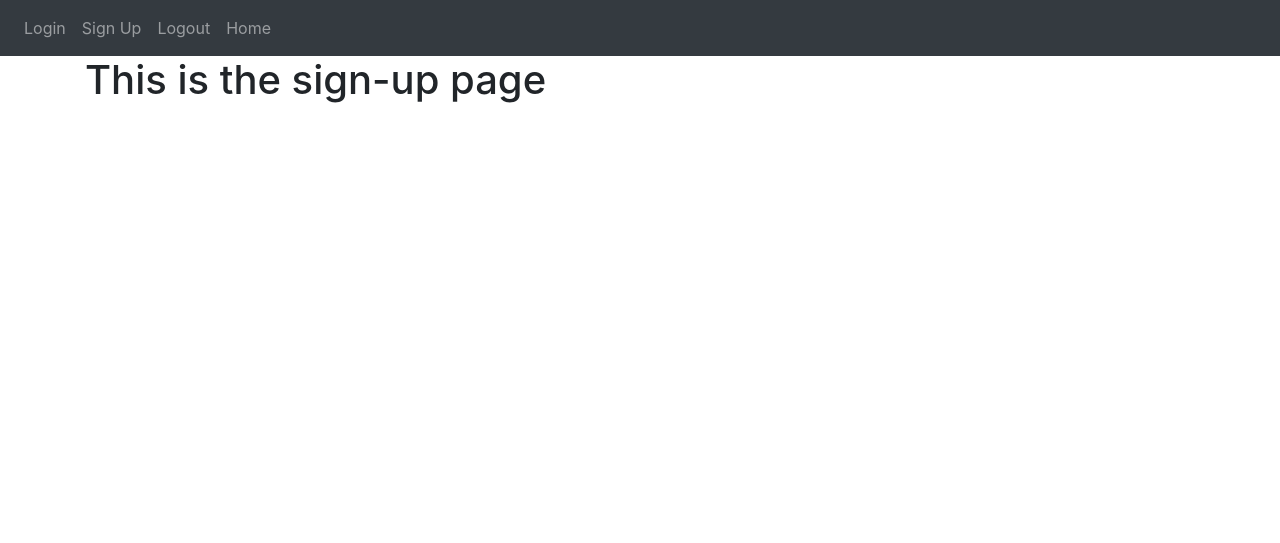
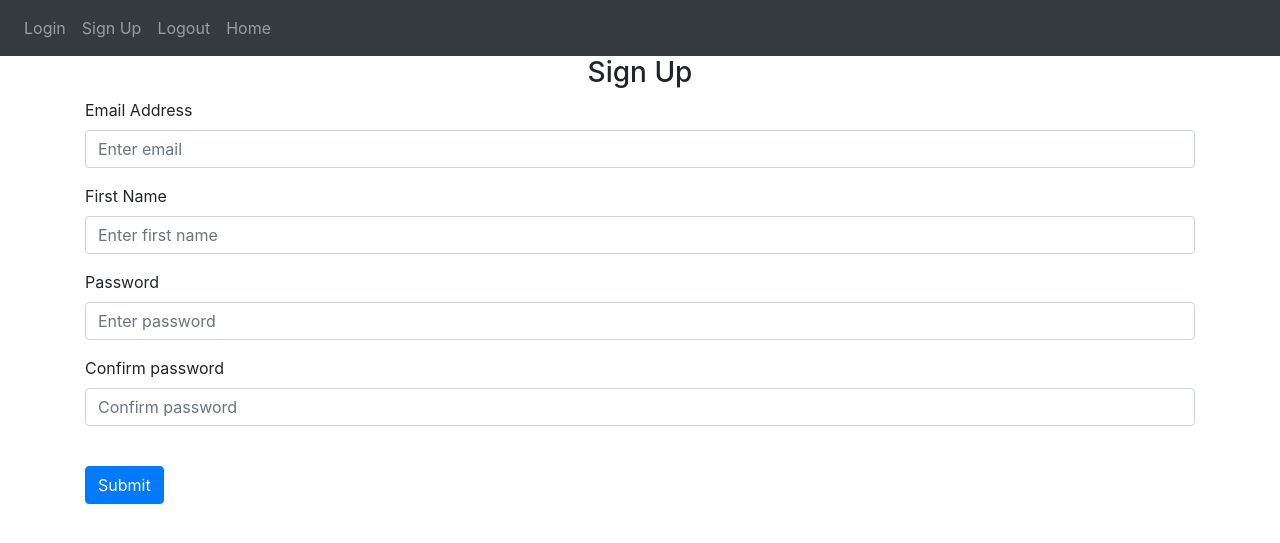
Before and after one commit to Kamilla1533/WebProjects, a Flask app: template WebsiteFlask/website/templates/sign_up.html in a window 1280 px wide. Shown: the top 543 px of the page. Run offline with Flask 3, Linux system fonts and the light colour scheme; the template is opened without the code that fills it, so the values that code supplies are empty; some libraries are stand-ins or nearby versions.

Commit message:
Update sign_up.html

```diff
--- a/WebsiteFlask/website/templates/sign_up.html
+++ b/WebsiteFlask/website/templates/sign_up.html
@@ -1,5 +1,33 @@
 {% extends "base.html" %} {% block title %}Sign Up{% endblock %}
+{% block content %}
 
-{% block content %}
-<h1>This is the sign-up page</h1>
+<form method="POST">
+    <h3 align="center">Sign Up</h3>
+    <!-- email -->
+    <div class="form-group">
+        <label for="email">Email Address</label>
+        <input type="email" class="form-control" id="email" name="email" placeholder="Enter email">
+    </div>
+
+    <!-- first name -->
+    <div class="form-group">
+        <label for="firstName">First Name</label>
+        <input type="text" class="form-control" id="firstName" name="firstName" placeholder="Enter first name">
+    </div>
+
+    <!-- password -->
+    <div class="form-group">
+        <label for="password1">Password</label>
+        <input type="password" class="form-control" id="password1" name="password1" placeholder="Enter password">
+    </div>
+
+    <!-- confirm password -->
+    <div class="form-group">
+        <label for="password2">Confirm password</label>
+        <input type="password" class="form-control" id="password2" name="password2" placeholder="Confirm password">
+    </div>
+    <br />
+    <button type="submit" class="btn btn-primary">Submit</button>
+</form>
+
 {% endblock %}
```
